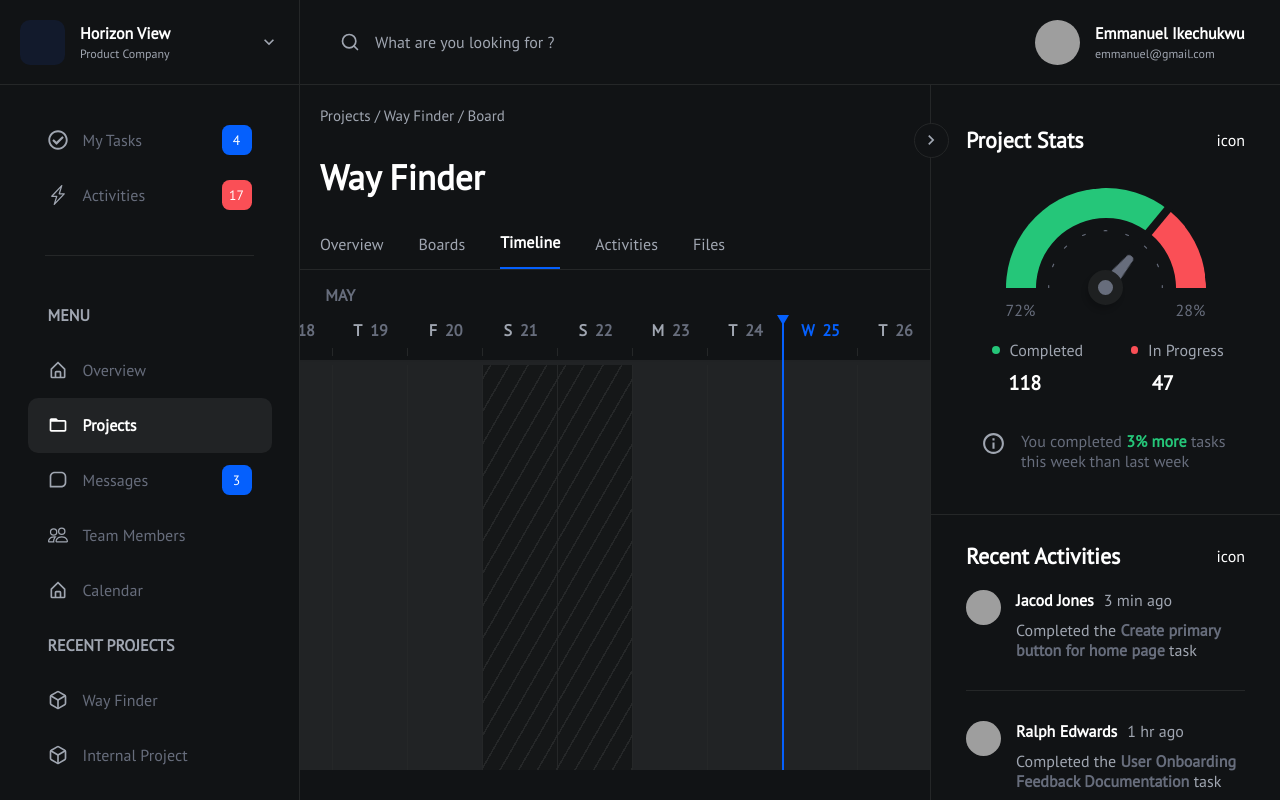
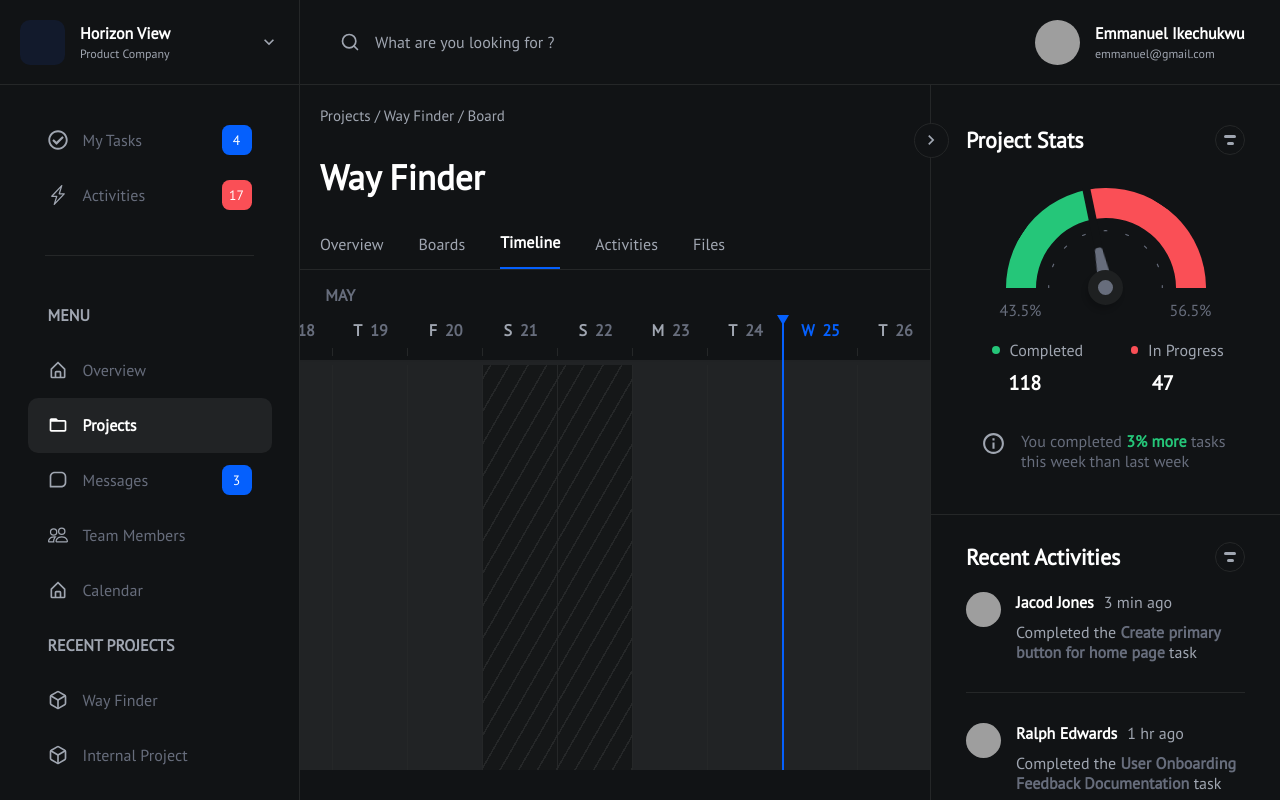
Before and after one commit to utiiz/project_management, a React (Vite) app in the folder front/: page / in a window 1280 px wide. Built offline with nearby package versions, Linux system fonts and the light colour scheme; grey boxes are pictures that could not be loaded.

Commit message:
✨ Open/Close Stats added

```diff
--- /dev/null
+++ b/front/src/components/Project/Stats/Icon/Icon.tsx
@@ -0,0 +1,43 @@
+import { FunctionComponent } from 'react'
+import { MdOutlineKeyboardArrowDown } from 'react-icons/md'
+import styled from 'styled-components'
+
+const Container = styled.div`
+    display: flex;
+    flex-direction: column;
+    gap: 3.5px;
+    justify-content: center;
+    align-items: center;
+    width: 30px;
+    height: 30px;
+    background: ${({theme}) => theme.primary};
+    border-radius: 35px;
+    border: 1px solid ${({theme}) => theme.borderColor};
+    font-size: 20px;
+    color: ${({theme}) => theme.tertiaryTextColor};
+`
+
+const TopBar = styled.div`
+    width: 12px;
+    height: 3px;
+    background: ${({theme}) => theme.tertiaryTextColor};
+    border-radius: 5px;
+`
+
+const BottomBar = styled.div`
+    width: 7px;
+    height: 3px;
+    background: ${({theme}) => theme.tertiaryTextColor};
+    border-radius: 5px;
+`
+
+const Icon: FunctionComponent = () => {
+    return (
+        <Container>
+            <TopBar />
+            <BottomBar />
+        </Container>
+    )
+}
+
+export default Icon
--- a/front/src/components/Project/Stats/RecentActivities/Activity.tsx
+++ b/front/src/components/Project/Stats/RecentActivities/Activity.tsx
@@ -22,7 +22,6 @@ const Image = styled.div`
     width: 35px;
     height: 35px;
     border-radius: 35px;
-    background-color: red;
     background-image: url('https://img.freepik.com/free-vector/people-avatar-bundle-set-user-portraits-circles-different-human-face-icons-male-female_212216-492.jpg?w=900');
     background-position: 130.25px 97px;
     background-size: 225px 108.25px;
--- a/front/src/components/Project/Stats/RecentActivities/RecentActivities.tsx
+++ b/front/src/components/Project/Stats/RecentActivities/RecentActivities.tsx
@@ -1,6 +1,7 @@
 import { sub } from 'date-fns'
 import { FunctionComponent, useEffect, useMemo, useState } from 'react'
 import styled from 'styled-components'
+import Icon from '../Icon/Icon'
 import Activity from './Activity'
 
 const Container = styled.div`
@@ -73,7 +74,7 @@ const RecentActivities: FunctionComponent<Props> = () => {
         <Container>
             <Header>
                 <Title>Recent Activities</Title>
-                icon
+            <Icon />
             </Header>
             {
                 activities.map(activity => (
--- a/front/src/components/Project/Stats/Stats.tsx
+++ b/front/src/components/Project/Stats/Stats.tsx
@@ -1,21 +1,23 @@
-import { FunctionComponent } from 'react'
+import { FunctionComponent, useState } from 'react'
 import { MdOutlineKeyboardArrowRight, MdInfoOutline } from 'react-icons/md'
 import styled from 'styled-components'
+import Icon from './Icon/Icon'
 import RecentActivities from './RecentActivities/RecentActivities'
 import DashedCircle from './StatsHalfCircle/DashedCircle/DashedCircle'
 import StatsHalfCircle from './StatsHalfCircle/StatsHalfCircle'
 
-const Container = styled.div`
+const Container = styled.div<{isOpen: boolean}>`
     z-index: 10;
     position: absolute;
     top: 0;
-    right: 0;
+    right: ${({isOpen}) => isOpen ? '0' : '-350px'};
     display: flex;
     flex-direction: column;
     width: 350px;
     height: calc(100vh - 85px);
     background: ${({theme}) => theme.primary};
     border-left: 1px solid ${({theme}) => theme.borderColor};
+    transition: all 0.2s linear;
 `
 
 const StatsContainer = styled.div`
@@ -27,10 +29,10 @@ const StatsContainer = styled.div`
     border-bottom: 1px solid ${({theme}) => theme.borderColor};
 `
 
-const Handle = styled.div`
+const Handle = styled.div<{isOpen: boolean}>`
     position: absolute;
     top: 37.5px;
-    left: -17.5px;
+    left: ${({isOpen}) => isOpen ? '-17.5px' : '-47.5px'};
     display: flex;
     justify-content: center;
     align-items: center;
@@ -41,6 +43,8 @@ const Handle = styled.div`
     border: 1px solid ${({theme}) => theme.borderColor};
     font-size: 20px;
     color: ${({theme}) => theme.tertiaryTextColor};
+    transform: rotate(${({isOpen}) => isOpen ? '0' : '180deg'});
+    transition: all 0.2s linear;
 `
 
 const Header = styled.div`
@@ -112,17 +116,21 @@ const IconInfo = styled.div`
 `
 
 const Stats: FunctionComponent = () => {
+    const [open, setOpen] = useState<boolean>(true)
+    const onClick = () => {
+        setOpen(!open)
+    }
     return (
-        <Container>
-            <Handle>
+        <Container isOpen={open}>
+            <Handle onClick={onClick} isOpen={open}>
                 <MdOutlineKeyboardArrowRight />
             </Handle>
             <StatsContainer>
                 <Header>
                     <Title>Project Stats</Title>
-                    icon
+                    <Icon />
                 </Header>
-                <StatsHalfCircle percent={72}/>
+                <StatsHalfCircle percent={43.5}/>
                 <StatusContainer>
                     <Status isCompleted>Completed<StatusNumber>118</StatusNumber></Status>
                     <Status>In Progress<StatusNumber>47</StatusNumber></Status>
--- a/front/src/components/Project/Stats/StatsHalfCircle/StatsHalfCircle.tsx
+++ b/front/src/components/Project/Stats/StatsHalfCircle/StatsHalfCircle.tsx
@@ -29,6 +29,7 @@ const Circle = styled.div<{percent: number}>`
     border: 30px solid ${({theme}) => theme.colorRed};
     border-bottom-color: ${({theme}) => theme.colorGreen};
     border-right-color: ${({theme}) => theme.colorGreen};
+    transition: all 0.2s linear;
 `
 
 const SeparatorCircle = styled.div<{percent: number}>`
@@ -41,6 +42,7 @@ const SeparatorCircle = styled.div<{percent: number}>`
     background: ${({theme}) => theme.primary};
     transform-origin: left center;
     transform: rotate(${({percent}) => `${180 - percent * -1.8}deg`});
+    transition: all 0.2s linear;
 `
 
 const HalfCircle = styled.div`
@@ -74,6 +76,7 @@ const Arrow = styled.div<{percent: number}>`
     background: ${({theme}) => theme.secondaryTextColor};
     transform-origin: left center;
     transform: translateZ(-10px) rotate(${({percent}) => `${180 - percent * -1.8}deg`});
+    transition: all 0.2s linear;
 
     &:after {
         content: '';
```
